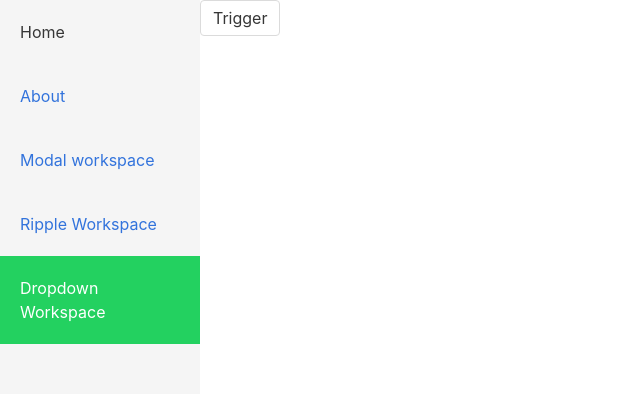
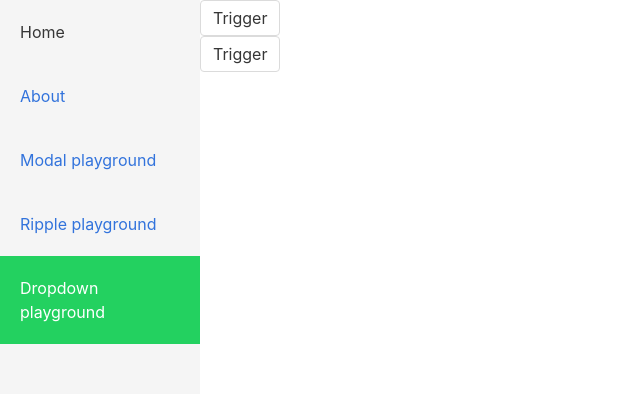
Before and after one commit to venkatesh2010/React-simple-transition, a React (Create React App) app: page /dropdown in a window 1280 px wide. Shown: the top 394 px of the page, without its empty margins (0-640 px from the left). Built offline with nearby package versions, Linux system fonts and the light colour scheme.

Commit message:
workspace to playground

```diff
--- a/src/components/DropdownWorkspace.js
+++ b/src/components/DropdownWorkspace.js
@@ -21,6 +21,19 @@ export const DropdownWorkspace = props => {
             facilisis sodales sem.
           </div>
         </article>
+      </Dropdown>
+      <Dropdown>
+        <button className="button">Trigger</button>
+        <div
+          style={{
+            boxShadow: "1px 1px 15px 2px #8d8d8d",
+            borderRadius: 6
+          }}
+        >
+          {[...Array(5)].map((a, i) => {
+            return <div style={{ padding: 10, width: 200 }}> item {i}</div>;
+          })}
+        </div>
       </Dropdown>
       <div style={{ position: "fixed", bottom: "0", width: "100%" }}>
         <Dropdown>
--- a/src/components/SideBar.js
+++ b/src/components/SideBar.js
@@ -1,6 +1,6 @@
 import React from "react";
 import { NavLink as Link } from "react-router-dom";
-
+import Ripple from "./RippleEle2";
 const items = [
   {
     text: "Home",
@@ -11,15 +11,15 @@ const items = [
     link: "/about"
   },
   {
-    text: "Modal workspace",
+    text: "Modal playground",
     link: "/modal"
   },
   {
-    text: "Ripple Workspace",
+    text: "Ripple playground",
     link: "/ripple"
   },
   {
-    text: "Dropdown Workspace",
+    text: "Dropdown playground",
     link: "/dropdown"
   }
 ];
@@ -44,6 +44,7 @@ export const SideBar = props => {
       >
         {items.map(item => (
           <li key={item.link} className="">
+            <Ripple bgColor="white">
               <Link
                 exact
                 activeStyle={{ background: "#23d160", color: "white" }}
@@ -52,6 +53,7 @@ export const SideBar = props => {
               >
                 {item.text}
               </Link>
+            </Ripple>
           </li>
         ))}
       </ul>
```
Also changed, not shown: src/helpers/animations.js (added, +24 -0 lines). Lines whose indentation alone changed are shown as unchanged.
